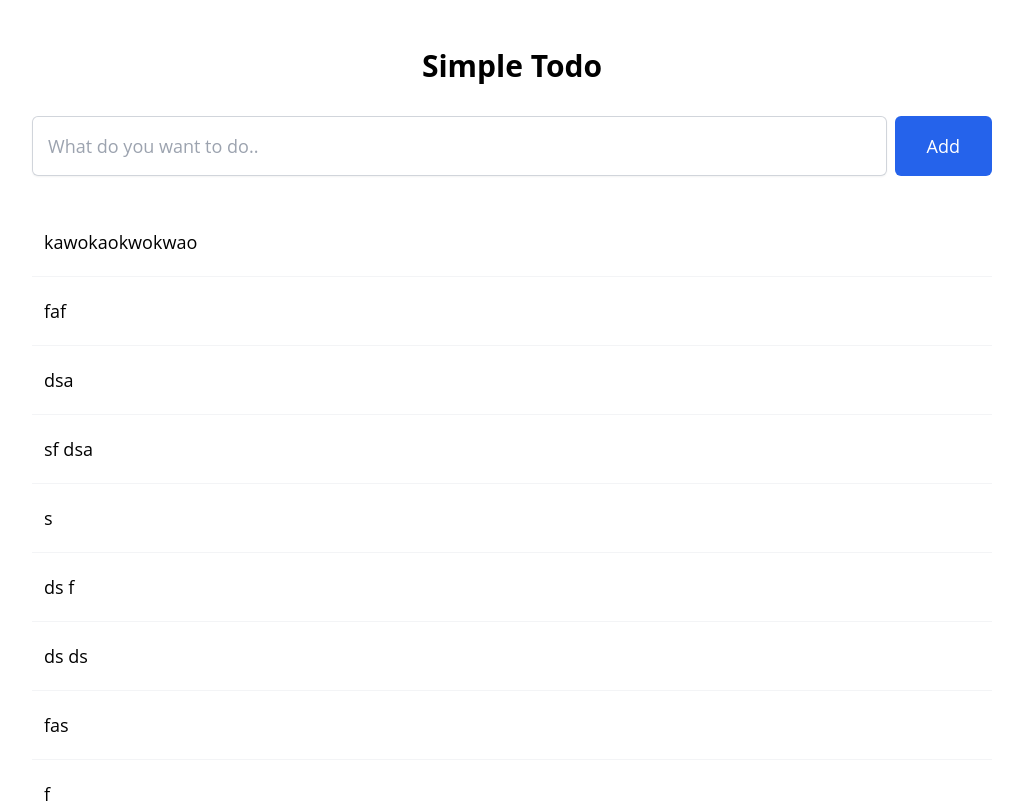
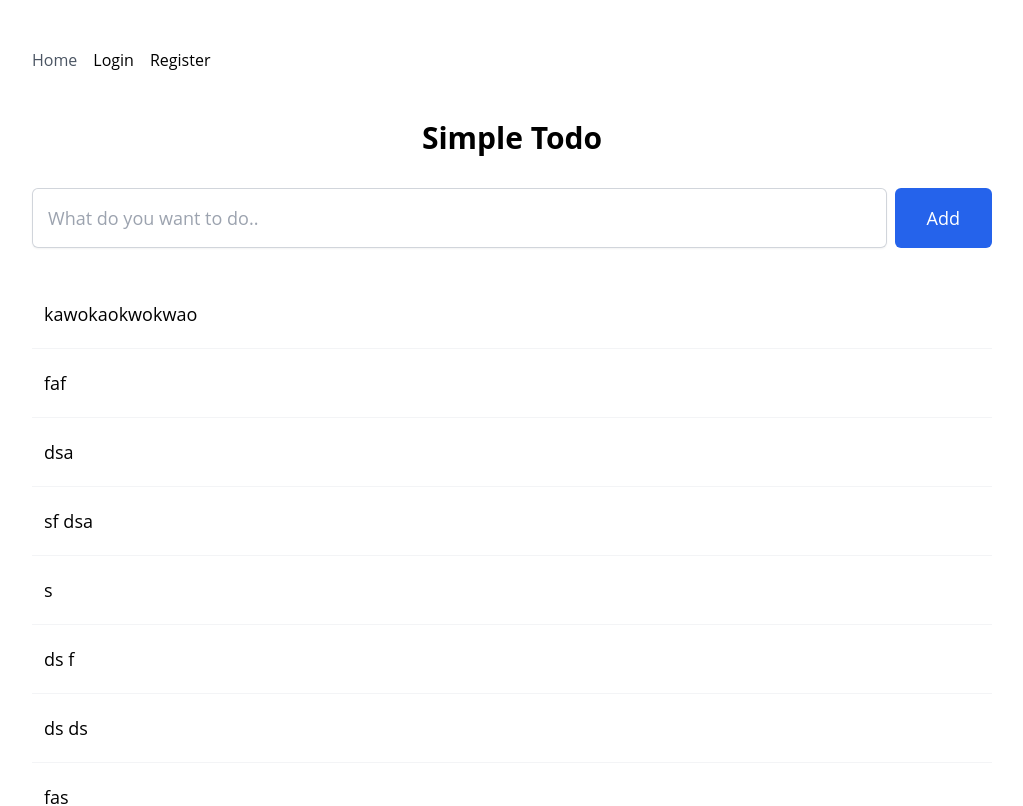
Before and after one commit to sumirart/Simple-Todo-with-React, a React (Create React App) app: page / in a window 1280 px wide. Shown: the top 806 px of the page, without its empty margins (128-1151 px from the left). Built offline with nearby package versions, Linux system fonts and the light colour scheme; data requests are answered from the project's data file; the HTML template or start-up script is replaced by a standard one.

Commit message:
feat: basic routing with 3 pages

```diff
--- a/package.json
+++ b/package.json
@@ -9,6 +9,7 @@
     "react": "^18.2.0",
     "react-dom": "^18.2.0",
     "react-icons": "^4.9.0",
+    "react-router-dom": "^6.11.2",
     "react-scripts": "5.0.1",
     "web-vitals": "^2.1.4"
   },
--- a/src/App.js
+++ b/src/App.js
@@ -1,152 +1,23 @@
-import { useEffect, useState } from "react";
+import React from "react";
+import { BrowserRouter, Route, Routes } from "react-router-dom";
 
-import Input from "./components/Input";
-import TodosWrapper from "./components/TodosWrapper";
+import Navbar from "./components/Navbar";
+import Login from "./pages/Login";
+import NotFound from "./pages/NotFound";
+import Register from "./pages/Register";
+import Todo from "./pages/Todo";
 
-const ip = `${process.env.REACT_APP_BACKEND_IP}:${process.env.REACT_APP_BACKEND_PORT}/`;
-
-function App() {
-  const [todos, setTodos] = useState([]);
-  const [todo, setTodo] = useState("");
-  const [editedTodo, setEditedTodo] = useState(undefined);
-
-  useEffect(() => {
-    fetch(`${ip}todos`)
-      .then((res) => res.json())
-      .then((result) => {
-        setTodos(result);
-      })
-      .catch((err) => {
-        console.log(err);
-      });
-  }, []);
-
-  // if we want to control the input
-  function handleChangeTodoInput(e) {
-    setTodo(e.target.value);
-  }
-
-  function handleToggle(id) {
-    const newTodos = todos.map((item) => {
-      if (item.id === id) {
-        return { ...item, isCompleted: !item.isCompleted };
-      }
-      return item;
-    });
-
-    setTodos(newTodos);
-  }
-
-  function handleAddTodo(e) {
-    e.preventDefault();
-
-    const newTodo = {
-      todo,
-      isCompleted: false,
-    };
-
-    fetch(`${ip}todos`, {
-      method: "POST",
-      headers: {
-        "Content-Type": "application/json",
-      },
-      body: JSON.stringify(newTodo),
-    })
-      .then((res) => res.json())
-      .then((result) => {
-        setTodos([...todos, result]);
-        setTodo("");
-      })
-      .catch((err) => {
-        console.log(err);
-      });
-  }
-
-  function handleDeleteTodo(id) {
-    fetch(`${ip}todos/${id}`, {
-      method: "DELETE",
-    })
-      .then((res) => res.json())
-      .then(() => {
-        return todos.filter((item) => item.id !== id);
-      })
-      .then((result) => setTodos(result))
-      .catch((err) => {
-        console.log(err);
-      });
-  }
-
-  function handleEditedTodo(todo) {
-    setTodo(todo.todo);
-    setEditedTodo(todo);
-  }
-
-  function handleCancelEditTodo() {
-    setTodo("");
-    setEditedTodo(undefined);
-  }
-
-  function handleSaveEditTodo(e) {
-    e.preventDefault();
-
-    // const newTodos = todos.map((item) => {
-    //   if (item.id === editedTodo.id) {
-    //     return { ...item, todo };
-    //   }
-    //   return item;
-    // });
-    // setTodos(newTodos);
-
-    fetch(`${ip}todos/${editedTodo.id}`, {
-      method: "PUT",
-      headers: {
-        "Content-Type": "application/json",
-      },
-      body: JSON.stringify({ ...editedTodo, todo }),
-    })
-      .then((res) => res.json())
-      .then((result) => {
-        // setTodos([...todos, result]);
-        // setTodo("");
-        return todos.map((item) => {
-          if (item.id === result.id) {
-            return result;
-          }
-          return item;
-        });
-      })
-      .then((result) => {
-        setTodos(result);
-        setTodo("");
-        setEditedTodo(undefined);
-      })
-      .catch((err) => {
-        console.log(err);
-      });
-  }
-
+export default function App() {
   return (
-    <div className="App">
-      <header>
-        <h1 className="mb-8 text-center text-3xl font-bold">Simple Todo</h1>
-      </header>
-      <Input
-        handleAddTodo={handleAddTodo}
-        handleChangeTodoInput={handleChangeTodoInput}
-        todo={todo}
-        editedTodo={editedTodo}
-        handleSaveEditTodo={handleSaveEditTodo}
-        handleCancelEditTodo={handleCancelEditTodo}
-      />
-      <TodosWrapper
-        todos={todos}
-        handleToggle={handleToggle}
-        handleDeleteTodo={handleDeleteTodo}
-        handleEditedTodo={handleEditedTodo}
-        className="mt-12"
-      />
-    </div>
+    <BrowserRouter>
+      <Routes>
+        <Route element={<Navbar />}>
+          <Route path="/" element={<Todo />} />
+          <Route path="/login" element={<Login />} />
+          <Route path="/register" element={<Register />} />
+          <Route path="*" element={<NotFound />} />
+        </Route>
+      </Routes>
+    </BrowserRouter>
   );
 }
-
-export default App;
--- /dev/null
+++ b/src/components/Navbar.jsx
@@ -0,0 +1,41 @@
+import { NavLink, Outlet } from "react-router-dom";
+
+export default function Navbar() {
+  return (
+    <div>
+      <ul className="mb-12 flex gap-4">
+        <li>
+          <NavLink
+            to="/"
+            className={({ isActive }) =>
+              (isActive ? "text-gray-600" : "") + " hover:text-gray-400"
+            }
+          >
+            Home
+          </NavLink>
+        </li>
+        <li>
+          <NavLink
+            to="login"
+            className={({ isActive }) =>
+              (isActive ? "text-gray-600" : "") + " hover:text-gray-400"
+            }
+          >
+            Login
+          </NavLink>
+        </li>
+        <li>
+          <NavLink
+            to="register"
+            className={({ isActive }) =>
+              (isActive ? "text-gray-600" : "") + " hover:text-gray-400"
+            }
+          >
+            Register
+          </NavLink>
+        </li>
+      </ul>
+      <Outlet />
+    </div>
+  );
+}
--- /dev/null
+++ b/src/pages/Login.jsx
@@ -0,0 +1,5 @@
+import React from "react";
+
+export default function Login() {
+  return <div>Login</div>;
+}
--- /dev/null
+++ b/src/pages/NotFound.jsx
@@ -0,0 +1,5 @@
+import React from "react";
+
+export default function NotFound() {
+  return <div>NotFound</div>;
+}
--- /dev/null
+++ b/src/pages/Register.jsx
@@ -0,0 +1,5 @@
+import React from "react";
+
+export default function Register() {
+  return <div>Register</div>;
+}
--- /dev/null
+++ b/src/pages/Todo.jsx
@@ -0,0 +1,152 @@
+import { useEffect, useState } from "react";
+
+import Input from "../components/Input";
+import TodosWrapper from "../components/TodosWrapper";
+
+const ip = `${process.env.REACT_APP_BACKEND_IP}:${process.env.REACT_APP_BACKEND_PORT}/`;
+
+function Todo() {
+  const [todos, setTodos] = useState([]);
+  const [todo, setTodo] = useState("");
+  const [editedTodo, setEditedTodo] = useState(undefined);
+
+  useEffect(() => {
+    fetch(`${ip}todos`)
+      .then((res) => res.json())
+      .then((result) => {
+        setTodos(result);
+      })
+      .catch((err) => {
+        console.log(err);
+      });
+  }, []);
+
+  // if we want to control the input
+  function handleChangeTodoInput(e) {
+    setTodo(e.target.value);
+  }
+
+  function handleToggle(id) {
+    const newTodos = todos.map((item) => {
+      if (item.id === id) {
+        return { ...item, isCompleted: !item.isCompleted };
+      }
+      return item;
+    });
+
+    setTodos(newTodos);
+  }
+
+  function handleAddTodo(e) {
+    e.preventDefault();
+
+    const newTodo = {
+      todo,
+      isCompleted: false,
+    };
+
+    fetch(`${ip}todos`, {
+      method: "POST",
+      headers: {
+        "Content-Type": "application/json",
+      },
+      body: JSON.stringify(newTodo),
+    })
+      .then((res) => res.json())
+      .then((result) => {
+        setTodos([...todos, result]);
+        setTodo("");
+      })
+      .catch((err) => {
+        console.log(err);
+      });
+  }
+
+  function handleDeleteTodo(id) {
+    fetch(`${ip}todos/${id}`, {
+      method: "DELETE",
+    })
+      .then((res) => res.json())
+      .then(() => {
+        return todos.filter((item) => item.id !== id);
+      })
+      .then((result) => setTodos(result))
+      .catch((err) => {
+        console.log(err);
+      });
+  }
+
+  function handleEditedTodo(todo) {
+    setTodo(todo.todo);
+    setEditedTodo(todo);
+  }
+
+  function handleCancelEditTodo() {
+    setTodo("");
+    setEditedTodo(undefined);
+  }
+
+  function handleSaveEditTodo(e) {
+    e.preventDefault();
+
+    // const newTodos = todos.map((item) => {
+    //   if (item.id === editedTodo.id) {
+    //     return { ...item, todo };
+    //   }
+    //   return item;
+    // });
+    // setTodos(newTodos);
+
+    fetch(`${ip}todos/${editedTodo.id}`, {
+      method: "PUT",
+      headers: {
+        "Content-Type": "application/json",
+      },
+      body: JSON.stringify({ ...editedTodo, todo }),
+    })
+      .then((res) => res.json())
+      .then((result) => {
+        // setTodos([...todos, result]);
+        // setTodo("");
+        return todos.map((item) => {
+          if (item.id === result.id) {
+            return result;
+          }
+          return item;
+        });
+      })
+      .then((result) => {
+        setTodos(result);
+        setTodo("");
+        setEditedTodo(undefined);
+      })
+      .catch((err) => {
+        console.log(err);
+      });
+  }
+
+  return (
+    <div className="App">
+      <header>
+        <h1 className="mb-8 text-center text-3xl font-bold">Simple Todo</h1>
+      </header>
+      <Input
+        handleAddTodo={handleAddTodo}
+        handleChangeTodoInput={handleChangeTodoInput}
+        todo={todo}
+        editedTodo={editedTodo}
+        handleSaveEditTodo={handleSaveEditTodo}
+        handleCancelEditTodo={handleCancelEditTodo}
+      />
+      <TodosWrapper
+        todos={todos}
+        handleToggle={handleToggle}
+        handleDeleteTodo={handleDeleteTodo}
+        handleEditedTodo={handleEditedTodo}
+        className="mt-12"
+      />
+    </div>
+  );
+}
+
+export default Todo;
```
Also changed, not shown: 1 other file (tests, documents, lock files or other folders).
